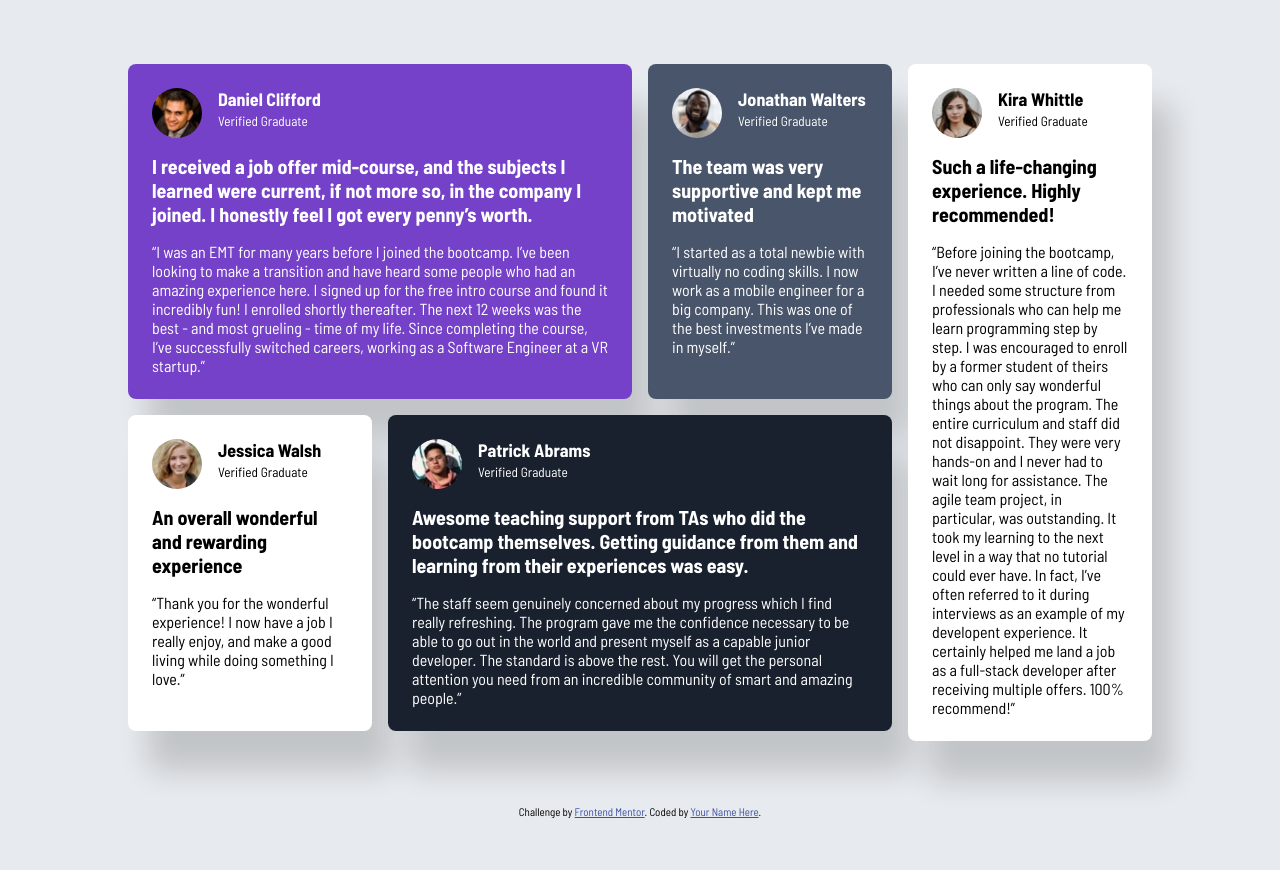
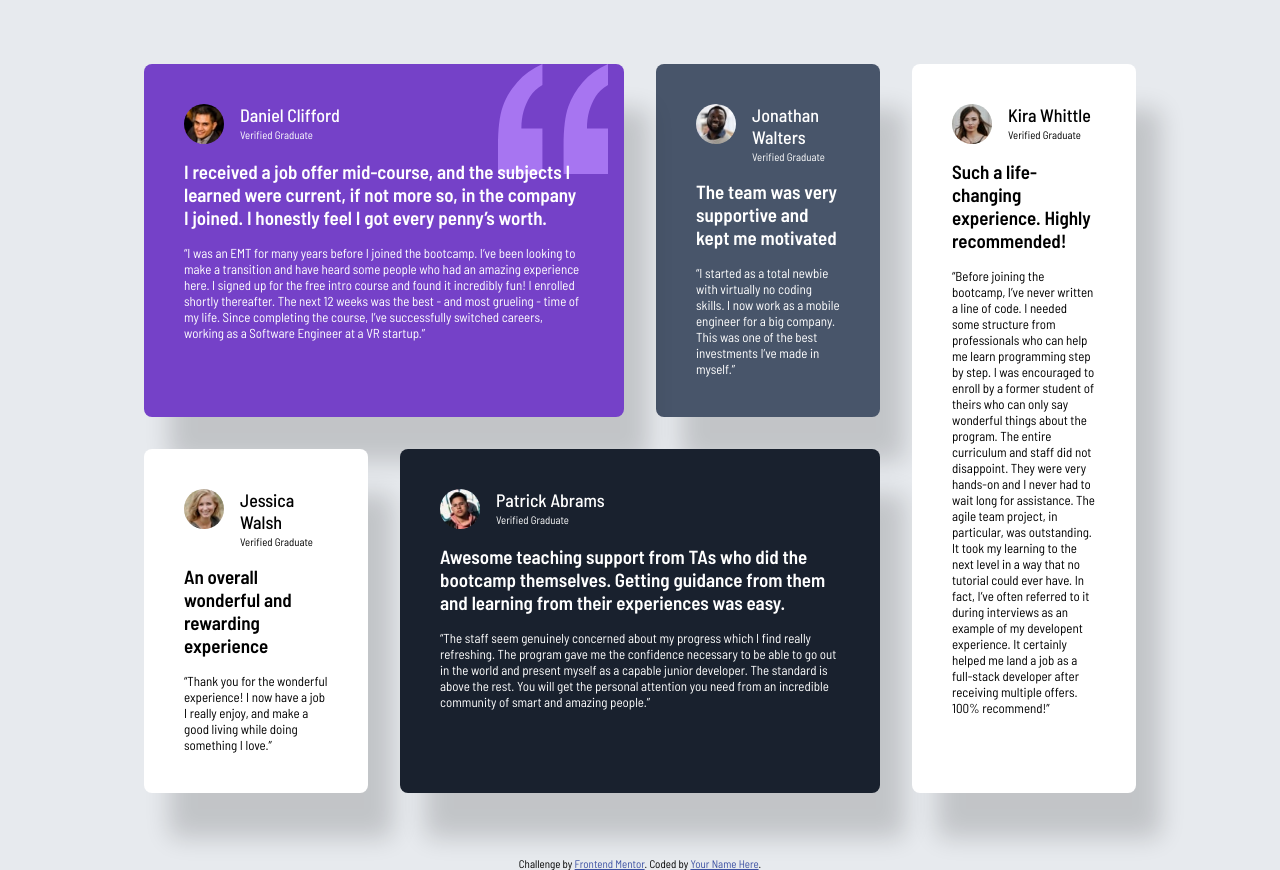
Before and after one commit to ChrisRoland/Testimonials-Grid-Section, a plain HTML site: page index.html in a window 1280 px wide. Before the commit the page ends 818 px from the top, so only its background shows below. Drawn offline with Linux system fonts and the light colour scheme.

Commit message:
feat: layout draft done

```diff
--- a/index.html
+++ b/index.html
@@ -19,6 +19,9 @@
       <div class="three-col">
         <div class="top">
           <div class="first">
+            <div class="quote">
+              <img src="images/bg-pattern-quotation.svg" alt="quote">
+            </div>
             <div class="avatar">
               <img src="images/image-daniel.jpg" alt="avatar" />
               <div>
--- a/style.css
+++ b/style.css
@@ -9,13 +9,14 @@
 body {
   font-family: 'Barlow Semi Condensed', sans-serif;
   background-color: #e7eaee;
+  font-size: 13px;
 }
 
 .main {
-    margin: 4rem 8rem;
+    margin: 4rem 9rem;
     display: grid;
     grid-template-columns: repeat(4, 1fr);
-    gap: 1rem;
+    gap: 2rem;
 }
 
 div {
@@ -23,8 +24,11 @@ div {
 }
 
 h2 {
-    font-size: 20px;
+    position: relative;
+    font-size: 19px;
+    font-weight: 600;
     margin: 1rem 0;
+    z-index: 1;
 }
 
 .main .three-col {
@@ -35,50 +39,67 @@ h2 {
 .main .three-col .top {
     display: grid;
     grid-template-columns: repeat(3, 1fr);
-    gap: 1rem;
-    margin-bottom: 1rem;
+    gap: 2rem;
+    margin-bottom: 2rem;
 }
 
+.quote {
+    position: absolute;
+    top: 0rem;
+    right: 1rem;
+}
+
+.quote img {
+    height: 110px;
+    width: 110px;
+    border-radius: 0;
+}
 .main .three-col .top .first {
+    position: relative;
     background-color: #7541c8;
     color: #fff;
     grid-column: span 2;
-    padding: 1.5rem;
-    box-shadow: 20px 40px 30px rgba(0, 0, 0, 0.16);
+    padding: 2.5rem;
+    box-shadow: 25px 45px 25px rgba(0, 0, 0, 0.16);
 }
+
 .main .three-col .top .last {
     background-color: #48556a;
     color: #fff;
     grid-column: span 1;
-    padding: 1.5rem;
-    box-shadow: 20px 40px 30px rgba(0, 0, 0, 0.16);
+    padding: 2.5rem;
+    box-shadow: 25px 45px 25px rgba(0, 0, 0, 0.16);
 }
 
 .main .three-col .bottom {
+    position: relative;
     display: grid;
     grid-template-columns: repeat(3, 1fr);
-    gap: 1rem;
+    gap: 2rem;
+    z-index: 1;
 }
 
 .main .three-col .bottom .first {
     background-color: #fff;
     grid-column: span 1;
-    padding: 1.5rem;
-    box-shadow: 20px 40px 30px rgba(0, 0, 0, 0.16);
+    padding: 2.5rem;
+    box-shadow: 25px 45px 25px rgba(0, 0, 0, 0.16);
 }
 .main .three-col .bottom .last {
     background-color: #19212e;
     color: #fff;
     grid-column: span 2;
-    padding: 1.5rem;
-    box-shadow: 20px 40px 30px rgba(0, 0, 0, 0.16);
+    padding: 2.5rem;
+    box-shadow: 25px 45px 25px rgba(0, 0, 0, 0.16);
 }
 
 .main .one-col {
+    position: relative;
     background-color: #fff;
     grid-column: span 1;
-    padding: 1.5rem;
-    box-shadow: 20px 40px 30px rgba(0, 0, 0, 0.16);
+    padding: 2.5rem;
+    box-shadow: 25px 45px 25px rgba(0, 0, 0, 0.16);
+    z-index: 1;
 }
 
 .avatar {
@@ -88,12 +109,13 @@ h2 {
 
 .avatar h3 {
     font-size: 18px;
+    font-weight: 500;
     margin: 0;
 }
 
 img {
-    width: 50px;
-    height: 50px;
+    width: 40px;
+    height: 40px;
     border-radius: 50%;
 }
 
```
